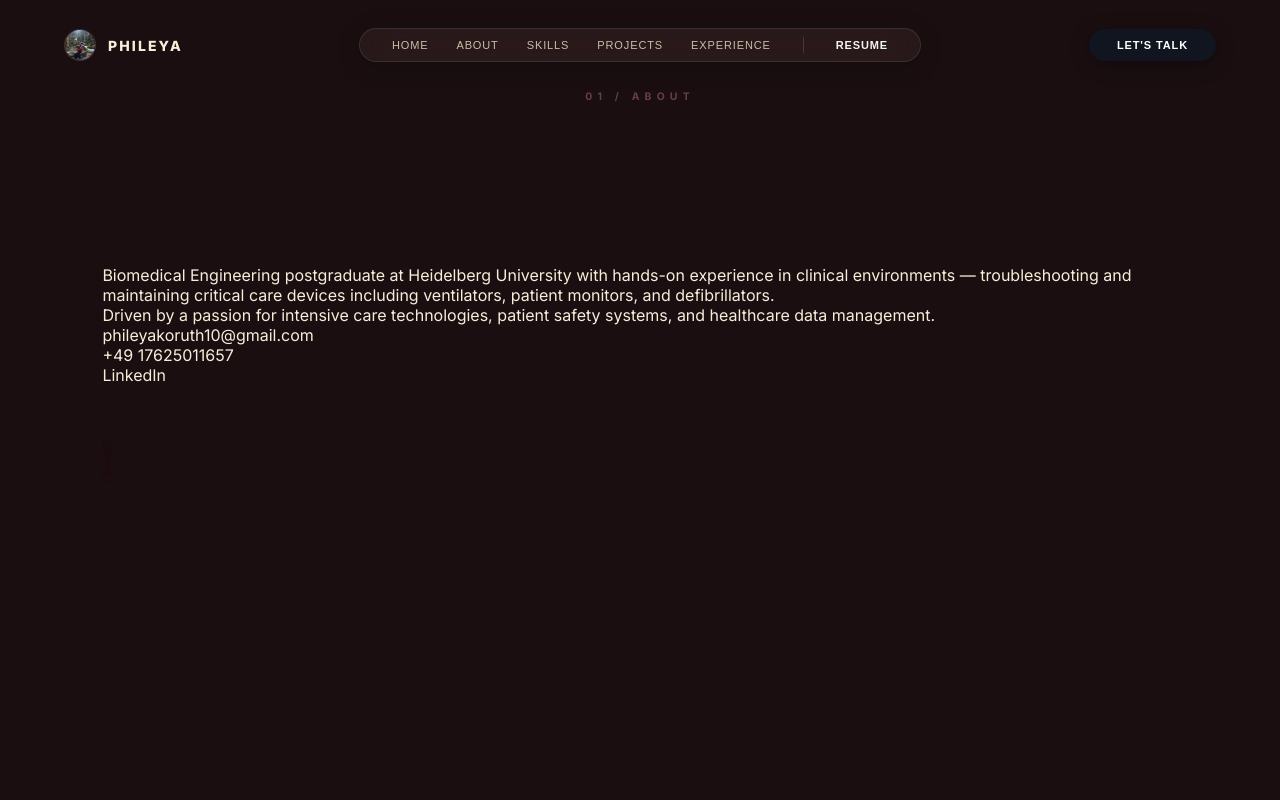
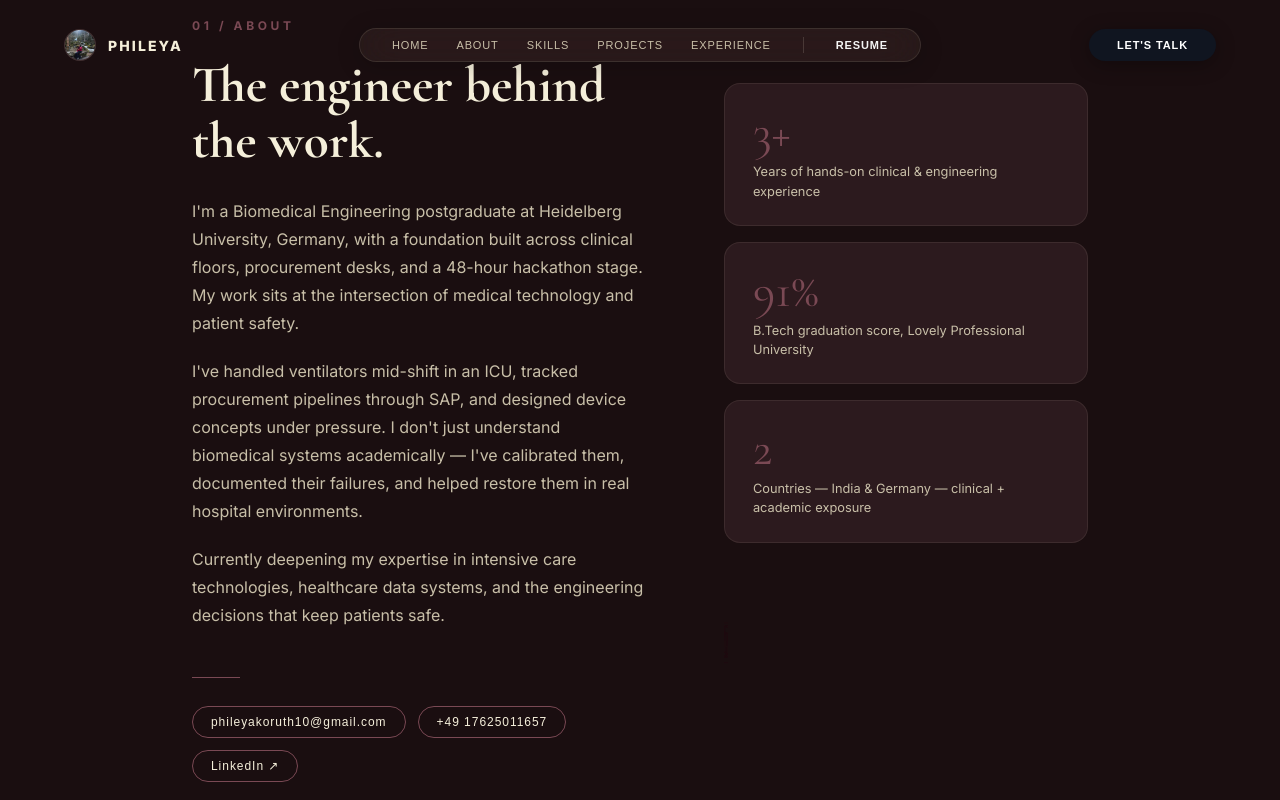
Before and after one commit to rohithsakshi/phileya-portfolio, a Next.js app: page / in a window 1280 px wide. Both pictures are taken after a click on the button "ABOUT". Built offline with nearby package versions, Linux system fonts and the light colour scheme.

Commit message:
updating about

```diff
--- a/src/app/globals.css
+++ b/src/app/globals.css
@@ -556,3 +556,170 @@ h4,
   letter-spacing: 0.05em;
   text-transform: uppercase;
 }
+
+/* ABOUT SECTION */
+.about-container {
+  display: flex;
+  flex-direction: row;
+  align-items: center;
+  justify-content: center;
+  gap: 6vw;
+  padding: 0 7vw;
+  width: 100%;
+  max-width: 1400px;
+  margin: 0 auto;
+}
+
+.about-left {
+  flex: 1;
+  max-width: 520px;
+  display: flex;
+  flex-direction: column;
+}
+
+.about-right {
+  flex: 0.8;
+  max-width: 400px;
+  display: flex;
+  flex-direction: column;
+}
+
+.about-label {
+  font-size: 12px;
+  font-weight: 700;
+  letter-spacing: 0.3em;
+  color: var(--rosewood);
+  text-transform: uppercase;
+  margin-bottom: 24px;
+}
+
+.about-heading {
+  font-family: 'Cormorant Garamond', serif;
+  font-size: clamp(2rem, 4vw, 3.2rem);
+  color: var(--cream);
+  line-height: 1.1;
+  margin: 0 0 28px 0;
+}
+
+.about-para {
+  font-size: 1rem;
+  line-height: 1.75;
+  color: var(--cream-muted);
+  margin-bottom: 20px;
+}
+
+.about-divider {
+  width: 48px;
+  height: 1px;
+  background: var(--rosewood);
+  margin: 28px 0;
+}
+
+.about-contact-row {
+  display: flex;
+  flex-wrap: wrap;
+  gap: 12px;
+}
+
+.contact-pill {
+  border: 1px solid var(--rosewood);
+  border-radius: 999px;
+  padding: 8px 18px;
+  font-size: 12px;
+  letter-spacing: 0.08em;
+  color: var(--cream);
+  background: transparent;
+  cursor: pointer;
+  transition: all 0.3s ease;
+  white-space: nowrap;
+}
+
+.contact-pill:hover {
+  background: var(--rosewood);
+  color: var(--cream);
+}
+
+.stat-card-stack {
+  display: flex;
+  flex-direction: column;
+  gap: 16px;
+  width: 100%;
+}
+
+.stat-card {
+  background: var(--surface);
+  border: 1px solid rgba(245, 239, 218, 0.08);
+  border-radius: 16px;
+  padding: 24px 28px;
+  transition: all 0.3s ease;
+}
+
+.stat-card:hover {
+  box-shadow: 0 8px 32px var(--rose-glow);
+  transform: translateY(-4px);
+}
+
+.stat-card-num {
+  font-family: 'Cormorant Garamond', serif;
+  font-size: 3rem;
+  color: var(--rosewood);
+  line-height: 1;
+}
+
+.stat-card-text {
+  font-size: 0.8rem;
+  color: var(--cream-muted);
+  margin-top: 6px;
+  line-height: 1.5;
+}
+
+@media (max-width: 768px) {
+  .about-container {
+    flex-direction: column;
+    padding: 100px 7vw;
+    gap: 40px;
+    height: auto;
+    min-height: 100vh;
+  }
+
+  .about-left, .about-right {
+    max-width: 100%;
+    width: 100%;
+    flex: none;
+  }
+
+  .stat-card-stack {
+    flex-direction: row;
+    overflow-x: auto;
+    padding-bottom: 20px;
+    scroll-snap-type: x mandatory;
+    scrollbar-width: none;
+  }
+
+  .stat-card-stack::-webkit-scrollbar {
+    display: none;
+  }
+
+  .stat-card {
+    min-width: 240px;
+    scroll-snap-align: start;
+  }
+}
+.hero-tags {
+  display: flex;
+  flex-wrap: wrap;
+  gap: 0.75rem;
+  margin-bottom: 1.5rem;
+}
+
+.hero-tag {
+  background: rgba(122, 73, 84, 0.1);
+  border: 1px solid rgba(122, 73, 84, 0.2);
+  color: var(--rose-light);
+  padding: 6px 16px;
+  border-radius: 999px;
+  font-size: 0.7rem;
+  font-weight: 600;
+  letter-spacing: 0.05em;
+  text-transform: uppercase;
+}
--- a/src/app/page.tsx
+++ b/src/app/page.tsx
@@ -14,12 +14,12 @@ import CustomCursor from '@/components/CustomCursor';
 
 const SECTIONS = [
   { id: 'hero', component: Hero },
-  { id: 'about', component: About, label: '01 / ABOUT' },
-  { id: 'skills', component: Skills, label: '02 / SKILLS' },
-  { id: 'experience', component: Experience, label: '03 / EXPERIENCE' },
-  { id: 'project', component: Project, label: '04 / PROJECT' },
-  { id: 'education', component: Education, label: '05 / EDUCATION' },
-  { id: 'contact', component: Contact, label: '06 / CONTACT' },
+  { id: 'about', component: About },
+  { id: 'skills', component: Skills },
+  { id: 'experience', component: Experience },
+  { id: 'project', component: Project },
+  { id: 'education', component: Education },
+  { id: 'contact', component: Contact },
 ];
 
 export default function Home() {
@@ -130,20 +130,6 @@ export default function Home() {
       <CustomCursor />
       <Navbar />
 
-      {/* Centered Section Label below Navbar */}
-      <div className="section-label-centered">
-        <AnimatePresence mode="wait">
-          <motion.div
-            key={SECTIONS[index].label}
-            initial={{ y: -10, opacity: 0 }}
-            animate={{ y: 0, opacity: 1 }}
-            exit={{ y: 10, opacity: 0 }}
-            transition={{ duration: 0.4 }}
-          >
-            {SECTIONS[index].label}
-          </motion.div>
-        </AnimatePresence>
-      </div>
 
       <AnimatePresence initial={false} custom={direction} mode="popLayout">
         <motion.div
--- a/src/components/About.tsx
+++ b/src/components/About.tsx
@@ -6,37 +6,118 @@ import dynamic from 'next/dynamic';
 const Scene3D = dynamic(() => import('./Scene3D'), { ssr: false });
 
 export default function About({ isActive = true }: { isActive?: boolean }) {
-  const bio = "Biomedical Engineering postgraduate at Heidelberg University with hands-on experience in clinical environments — troubleshooting and maintaining critical care devices including ventilators, patient monitors, and defibrillators. Driven by a passion for intensive care technologies, patient safety systems, and healthcare data management.";
-  const sentences = bio.split(/(?<=[.!?])\s+/);
+  const paragraphs = [
+    "I'm a Biomedical Engineering postgraduate at Heidelberg University, Germany, with a foundation built across clinical floors, procurement desks, and a 48-hour hackathon stage. My work sits at the intersection of medical technology and patient safety.",
+    "I've handled ventilators mid-shift in an ICU, tracked procurement pipelines through SAP, and designed device concepts under pressure. I don't just understand biomedical systems academically — I've calibrated them, documented their failures, and helped restore them in real hospital environments.",
+    "Currently deepening my expertise in intensive care technologies, healthcare data systems, and the engineering decisions that keep patients safe."
+  ];
+
+  const stats = [
+    { num: "3+", text: "Years of hands-on clinical & engineering experience" },
+    { num: "91%", text: "B.Tech graduation score, Lovely Professional University" },
+    { num: "2", text: "Countries — India & Germany — clinical + academic exposure" }
+  ];
 
   return (
     <section className="section-wrapper">
-      <div className="content-max-width flex flex-col md:flex-row items-center justify-center gap-12 px-8">
-        <div className="w-full md:w-3/5 flex flex-col items-center md:items-start text-center md:text-left gap-6">
-          <div className="flex flex-col gap-4">
-            {sentences.map((sentence, i) => (
+      <div className="about-container">
+
+        {/* LEFT COLUMN */}
+        <div className="about-left">
+          <motion.div
+            initial={{ scaleX: 0 }}
+            whileInView={{ scaleX: 1 }}
+            viewport={{ once: true }}
+            transition={{ duration: 1, ease: "circOut" }}
+            style={{ transformOrigin: "left" }}
+            className="about-label"
+          >
+            01 / ABOUT
+          </motion.div>
+
+          <motion.h2
+            initial={{ opacity: 0, y: 20 }}
+            whileInView={{ opacity: 1, y: 0 }}
+            viewport={{ once: true }}
+            transition={{ duration: 0.8 }}
+            className="about-heading"
+          >
+            The engineer behind the work.
+          </motion.h2>
+
+          <div className="about-content">
+            {paragraphs.map((text, i) => (
               <motion.p
                 key={i}
-                initial={{ opacity: 0, y: 20 }}
-                animate={isActive ? { opacity: 1, y: 0 } : { opacity: 0 }}
-                transition={{ delay: 0.3 + i * 0.15, duration: 0.8 }}
-                className="text-lg md:text-xl leading-relaxed text-[var(--cream)]"
+                initial={{ opacity: 0, y: 30 }}
+                whileInView={{ opacity: 1, y: 0 }}
+                viewport={{ once: true }}
+                transition={{ delay: 0.15 * i, duration: 0.8 }}
+                className="about-para"
               >
-                {sentence}
+                {text}
               </motion.p>
             ))}
           </div>
 
-          <div className="flex flex-wrap justify-center md:justify-start gap-4 mt-6">
-            <div className="pill">phileyakoruth10@gmail.com</div>
-            <div className="pill">+49 17625011657</div>
-            <div className="pill">LinkedIn</div>
-          </div>
+          <motion.div
+            initial={{ scaleX: 0 }}
+            whileInView={{ scaleX: 1 }}
+            viewport={{ once: true }}
+            transition={{ delay: 0.6, duration: 0.8 }}
+            style={{ transformOrigin: "left" }}
+            className="about-divider"
+          />
+
+          <motion.div
+            initial={{ opacity: 0, y: 20 }}
+            whileInView={{ opacity: 1, y: 0 }}
+            viewport={{ once: true }}
+            transition={{ delay: 0.8, duration: 0.8 }}
+            className="about-contact-row"
+          >
+            <button className="contact-pill" onClick={() => window.location.href = 'mailto:phileyakoruth10@gmail.com'}>
+              phileyakoruth10@gmail.com
+            </button>
+            <button className="contact-pill" onClick={() => window.location.href = 'tel:+4917625011657'}>
+              +49 17625011657
+            </button>
+            <button className="contact-pill" onClick={() => window.open('https://www.linkedin.com/in/phileya-susan-koruth-551802263/', '_blank')}>
+              LinkedIn ↗
+            </button>
+          </motion.div>
         </div>
 
-        <div className="w-full md:w-2/5 h-[300px] md:h-[400px] flex justify-center items-center">
-          {isActive && <Scene3D type="icosahedron" />}
+        {/* RIGHT COLUMN */}
+        <div className="about-right">
+          <div className="stat-card-stack">
+            {stats.map((stat, i) => (
+              <motion.div
+                key={i}
+                initial={{ opacity: 0, x: 40 }}
+                whileInView={{ opacity: 1, x: 0 }}
+                viewport={{ once: true }}
+                transition={{ delay: 0.2 * i, duration: 0.8 }}
+                className="stat-card"
+              >
+                <div className="stat-card-num">{stat.num}</div>
+                <div className="stat-card-text">{stat.text}</div>
+              </motion.div>
+            ))}
+          </div>
+
+          <motion.div
+            initial={{ opacity: 0 }}
+            whileInView={{ opacity: 1 }}
+            viewport={{ once: true }}
+            transition={{ delay: 0.6, duration: 1 }}
+            className="mt-6 w-full h-[160px]"
+            style={{ marginTop: '24px' }}
+          >
+            {isActive && <Scene3D type="icosahedron" />}
+          </motion.div>
         </div>
+
       </div>
     </section>
   );
--- a/src/components/Contact.tsx
+++ b/src/components/Contact.tsx
@@ -79,7 +79,7 @@ export default function Contact({ isActive = true }: { isActive?: boolean }) {
           </form>
 
           <div className="flex justify-center gap-12 mt-12 pb-16">
-            <a href="#" className="nav-link">LinkedIn</a>
+            <a href="https://www.linkedin.com/in/phileya-susan-koruth-551802263/" target="_blank" rel="noopener noreferrer" className="nav-link">LinkedIn</a>
             <a href="#" className="nav-link">Email</a>
           </div>
         </div>
--- a/src/components/Footer.tsx
+++ b/src/components/Footer.tsx
@@ -101,7 +101,7 @@ export default function Footer() {
             </a>
 
             <a
-              href="https://www.linkedin.com/in/phileya-susan-koruth-551802263"
+              href="https://www.linkedin.com/in/phileya-susan-koruth-551802263/"
               target="_blank"
               rel="noopener noreferrer"
               className="footer-secondary-btn"
```
